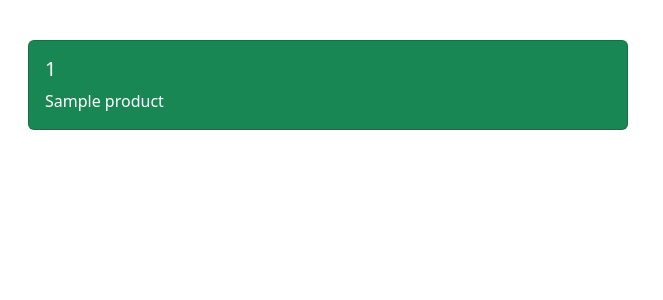
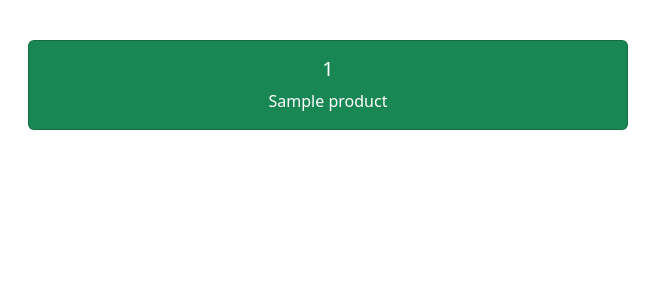
Before and after one commit to EphraimB/paay-demo-checkout-page, a Flask app: page / in a window 1280 px wide. Shown: the part 56-356 px from the top of the page, without its empty margins (0-663 px from the left). Run offline with Flask 2, Linux system fonts and the light colour scheme; tables that the repository leaves empty hold one stand-in row (values such as "Sample post"); some libraries are stand-ins or nearby versions.

Commit message:
Centered the text.

```diff
--- a/templates/index.html
+++ b/templates/index.html
@@ -27,7 +27,7 @@
               {% for product in products %}
               <div class="col">
                 <div class="card text-bg-success">
-                  <div class="card-body">
+                  <div class="card-body text-center">
                     <h5 class="card-title">{{product[0]}}</h5>
                     <p class="card-text">{{product[1]}}</p>
                   </div>
```
